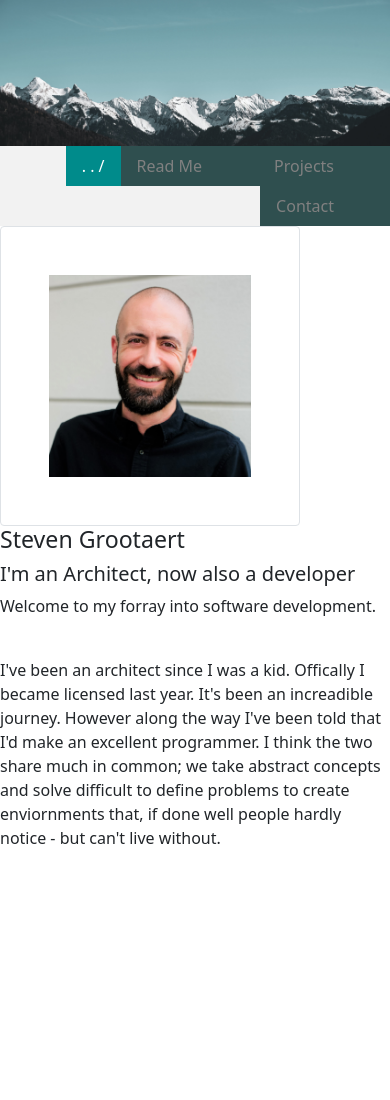
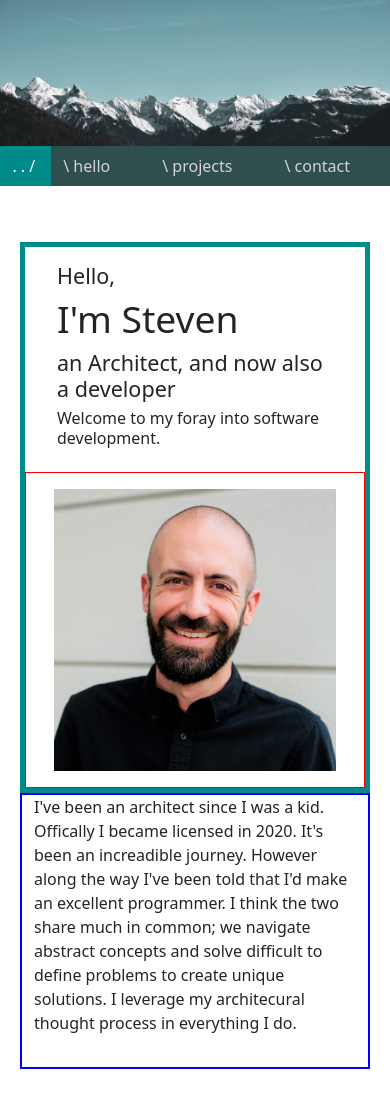
Before and after one commit to StevenGrootaert/PortfolioPage, a plain HTML site: page index.html in a window 390 px wide. Shown: the top 1100 px of the page. Drawn offline with nearby package versions, Linux system fonts and the light colour scheme.

Commit message:
forward progress on layout with grids - need to work on breakpoints

```diff
--- a/index.html
+++ b/index.html
@@ -20,31 +20,57 @@
             <nav class="nav justify-content-end">
                 <!-- <a class="nav-link disabled">future</a> -->
                 <a class="nav-link active" aria-current="page" href="#home">. . / </a>
-                <a class="nav-link" href="#about-me">Read Me</a>
-                <a class="nav-link" href="#projects">Projects</a>
-                <a class="nav-link" href="#contact">Contact</a>
+                <a class="nav-link" href="#about-me">\ hello</a>
+                <a class="nav-link" href="#projects">\ projects</a>
+                <a class="nav-link" href="#contact">\ contact</a>
             </nav>
         </div>
     <!-- </header> -->
 
     <article class="about-me">
         <a name="about-me"></a>
+
         <section>
-            <img src="./assests/StevenGrootaert-SqCL.jpg" class="img-thumbnail" alt="Steven Profile Image">
+            <br>
+            <div class="row sm-3" style="border: 5px solid darkcyan;">
+                <div class="col-sm-4" style="text-align: left; padding: 1rem; margin: auto;">
+                    <h4 style="padding-inline: 1rem;">Hello,</h4>
+                    <h1 class="display-3" style="padding-inline: 1rem;">I'm Steven</h1>
+                    <h4 style="padding-inline: 1rem;">an Architect, and now also a developer</h4>
+                    <h6 style="padding-inline: 1rem;">Welcome to my foray into software development.</h6>
+                </div>
+                <div class="col-sm-4" style="border: 1px solid red;">
+                    <img src="./assests/StevenGrootaert-SqCL.jpg" class="img-thumbnail" alt="Steven Profile Image">
+                </div>
+              </div>
+
+            <div class="row sm-3" style="border: 2px solid blue;">
+                <div class="col-md-12">
+                    <div class="pb-3">
+                        <p>
+                            I've been an architect since I was a kid. Offically I became licensed in 2020. It's been an increadible journey.
+                            However along the way I've been told that I'd make an excellent programmer. I think the two share much in common;
+                            we navigate abstract concepts and solve difficult to define problems to create unique solutions.
+                            I leverage my architecural thought process in everything I do.
+                        </p>
+                    </div>
+                </div>
+              </div>
         </section>
-        <section>
-            <h3>Steven Grootaert</h3>
-            <h5>I'm an Architect, now also a developer</h5>
-            <p>Welcome to my forray into software development.</p>
-            <br>
-            <p>I've been an architect since I was a kid. Offically I became licensed last year. It's been an increadible journey.
-                However along the way I've been told that I'd make an excellent programmer. I think the two share much in common;
-                we take abstract concepts and solve difficult to define problems to create enviornments that,
-                if done well people hardly notice - but can't live without.</p>
-        </section>
-        <!-- <P>nice words about me</P> -->
     </article>
     <br>
+    <!--
+
+                    <div class="col-md-4" style="border: 1px solid red;">
+                        <h4>PROFILE PICTURE</h4>
+                    </div>
+                  <div class="row">
+                    <div class="col-md-6" style="border: 1px solid red;">
+                        <h5>Skills</h5>
+                    </div>
+                    <div class="col-md-6" style="border: 1px solid red;">BADGES</div>
+                  </div>
+     -->
     <br>
     <br>
     <br>
@@ -71,7 +97,7 @@
     <br>
     <div class="projects">
         <a name="projects"></a>
-        <P>Projects YAYA</P>
+        <P>Projects YAYA 12 column width. </P>
     </div>
     <br>
     <br>
--- a/main.css
+++ b/main.css
@@ -2,6 +2,12 @@ body{
     background-color: rgb(255, 255, 255);
     padding: 0;
     margin: 0;
+}
+
+section{
+    padding: 2rem;
+    margin: auto;
+    max-width: 1600px;
 }
 
 div.navigation-bar{
@@ -15,9 +21,10 @@ div.navigation-bar{
 }
 
 .nav-link {
-    color: grey;
-    padding-left: 1rem;
-    padding-right: 3.5rem;
+    color: lightgrey;
+    padding-left: .75rem;
+    padding-right: 2.5rem;
+    /* add a breakpoint for mobile make padding right 2rem look into responsive nab bar*/
     text-align: left;
     background-color: darkslategrey;
 }
@@ -40,6 +47,8 @@ div.navigation-bar{
 
 
 .img-thumbnail {
-    max-width: 300px;
-    padding: 3rem;
+    border-radius: 0;
+    border-width: 0;
+    max-height: 400px;
+    padding: 1rem;
 }
```
